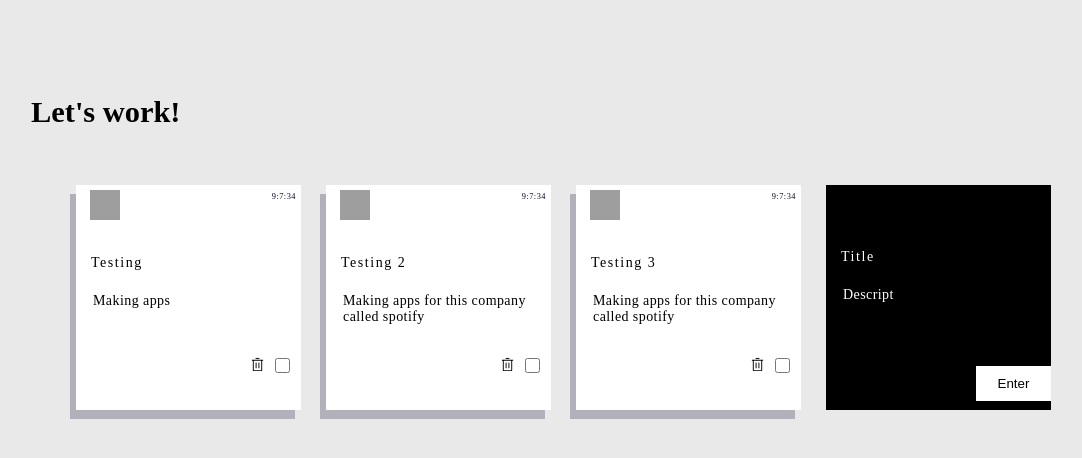
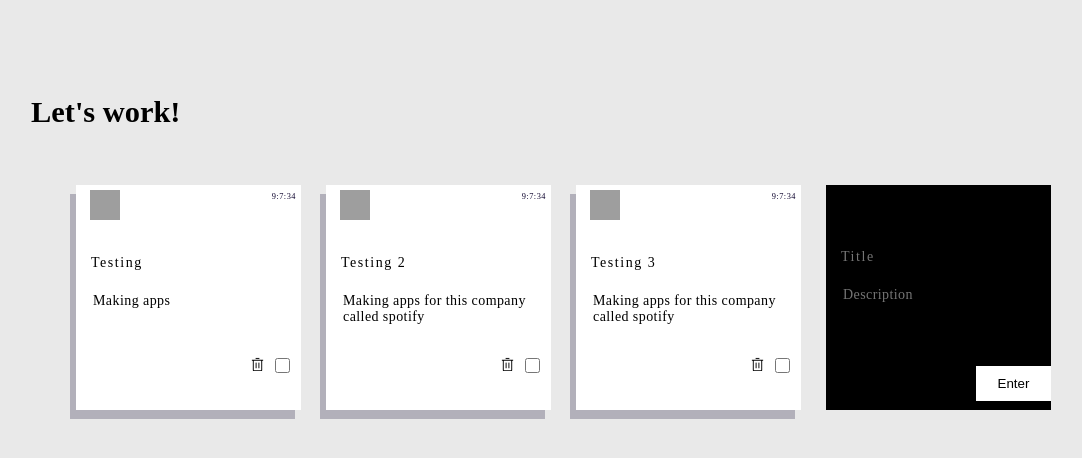
Before and after one commit to henokwel/ts_todo, a React (Create React App) app: page / in a window 1280 px wide. Shown: the top 458 px of the page, without its empty margins (49-1131 px from the left). Built offline with nearby package versions, Linux system fonts and the light colour scheme; grey boxes are pictures that could not be loaded; a web font is replaced by a local one.

Commit message:
CRUD fn finished and refactoring left

```diff
--- a/src/App.css
+++ b/src/App.css
@@ -122,7 +122,7 @@ main {
 .newCard {
   display: flex;
   flex-direction: column;
-  justify-content: end;
+  justify-content: flex-end;
   background: black;
   color: white;
   filter: none;
@@ -135,10 +135,10 @@ main {
 .newCard textarea {
   color: white;
 }
-.newCard .card_controll {
+.newCard .card_controll{
   margin-top: 35px;
-  margin-bottom: 0px;
-  margin-right: 0px;
+margin-bottom: 0px;
+margin-right: 0px;
 }
 .newCard .card_controll input {
   width: 75px;
--- a/src/App.tsx
+++ b/src/App.tsx
@@ -11,11 +11,6 @@ interface Data {
   done: boolean;
   date: Date;
 }
-
-// Dynamic Form
-// https://codesandbox.io/s/react-dynamic-form-fields-3fjbd?from-embed=&file=/src/index.js:547-564
-// Icon Gen
-// https://avatars.dicebear.com/
 
 const App: React.FC = () => {
   const [data, setData] = useState<Data[]>([
@@ -42,8 +37,43 @@ const App: React.FC = () => {
     },
   ]);
 
+  const [title, setTitle] = useState("");
+  const [descritption, setDescritption] = useState("");
 
+  // Create New Card Functions
 
+  const handleNew_onChange = (
+    e: React.ChangeEvent<HTMLInputElement | HTMLTextAreaElement>
+  ) => {
+    if (e.target.name === "title") {
+      setTitle(e.target.value);
+    } else {
+      setDescritption(e.target.value);
+    }
+  };
+
+  const handleNewCardSubmit = (e: React.FormEvent<HTMLFormElement>) => {
+    e.preventDefault();
+
+    if (!title.trim() || !descritption.trim()) return;
+
+    setData([
+      ...data,
+      {
+        title: title,
+        description: descritption,
+        id: Math.random(),
+        done: false,
+        date: new Date(),
+      },
+    ]);
+
+    // Reset value
+    setTitle("");
+    setDescritption("");
+  };
+
+  //  Card List Functions
   const handleOnChange = (
     i: number,
     e: React.ChangeEvent<HTMLInputElement | HTMLTextAreaElement>
@@ -61,6 +91,7 @@ const App: React.FC = () => {
   };
 
   const handleRemove = (e: number) => {
+    console.log("Removed!!");
     const curretArray = data.filter((item) => item.id !== e);
     setData(curretArray);
   };
@@ -68,6 +99,9 @@ const App: React.FC = () => {
   const handleSubmit = (e: React.FormEvent<HTMLFormElement>) => {
     e.preventDefault();
   };
+  // const handleKeyDown = (e: React.KeyboardEvent) => {
+  //   if ((e.key === "Enter") || (e.code === "Enter")) return false
+  // };
 
   return (
     <div className="App">
@@ -130,6 +164,7 @@ const App: React.FC = () => {
                       name="check"
                       onChange={(e) => handleOnChange(index, e)}
                       checked={item.done}
+                      // onKeyDown={(e) => handleOnChange(null,null)}
                     />
                   </div>
                 </form>
@@ -158,25 +193,29 @@ const App: React.FC = () => {
           </div> */}
 
           <div className="card_body">
-            <form onSubmit={(e) => handleSubmit(e)}>
+            <form onSubmit={(e) => handleNewCardSubmit(e)}>
               <div className="card_content">
                 <input
                   type="text"
-                  value="Title"
+                  value={title}
                   aria-label="title"
                   placeholder="Title"
+                  name="title"
+                  onChange={(e) => handleNew_onChange(e)}
                 />
                 <textarea
-                  value="Descript"
+                  value={descritption}
                   aria-label="description of task"
                   placeholder="Description"
+                  name="description"
+                  onChange={(e) => handleNew_onChange(e)}
                 />
               </div>
 
               <div className="card_controll">
-                <button>
-                  {/* <img src={RemoveIcon} alt="" width={15} height={15} /> */}
-                </button>
+                {/* <button> */}
+                {/* <img src={RemoveIcon} alt="" width={15} height={15} /> */}
+                {/* </button> */}
                 <input type="submit" value="Enter" />
               </div>
             </form>
```
